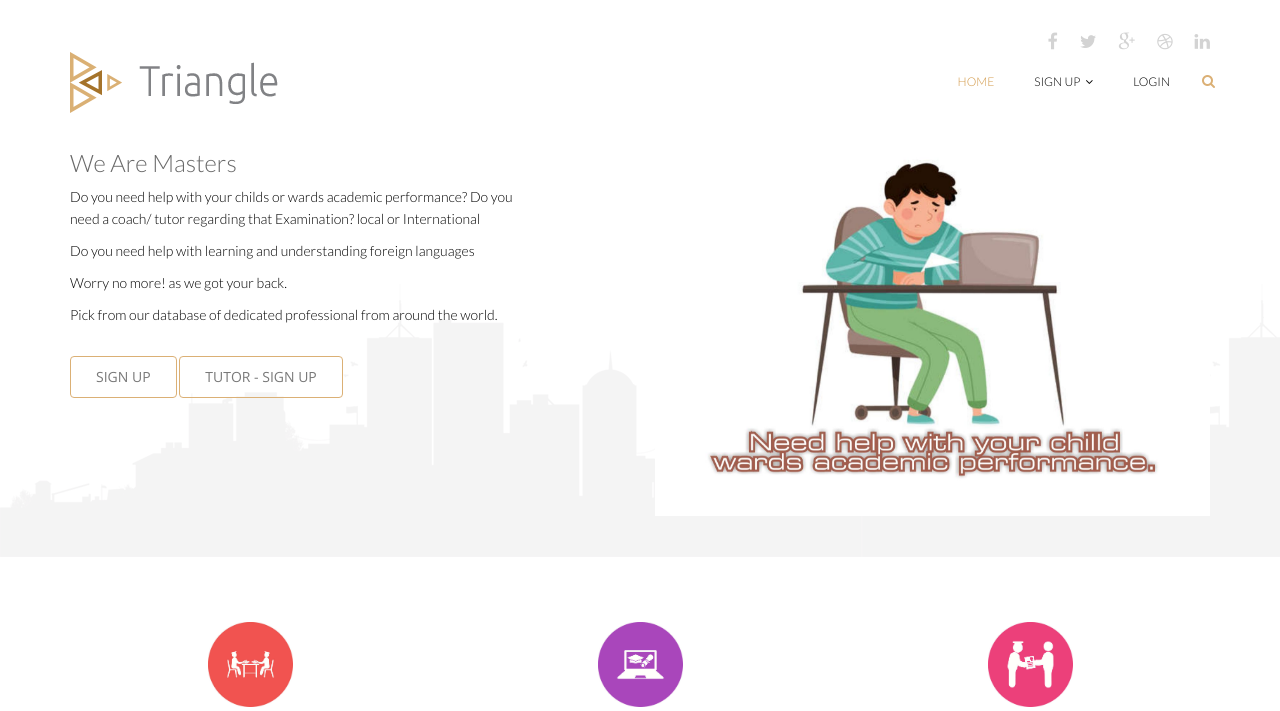
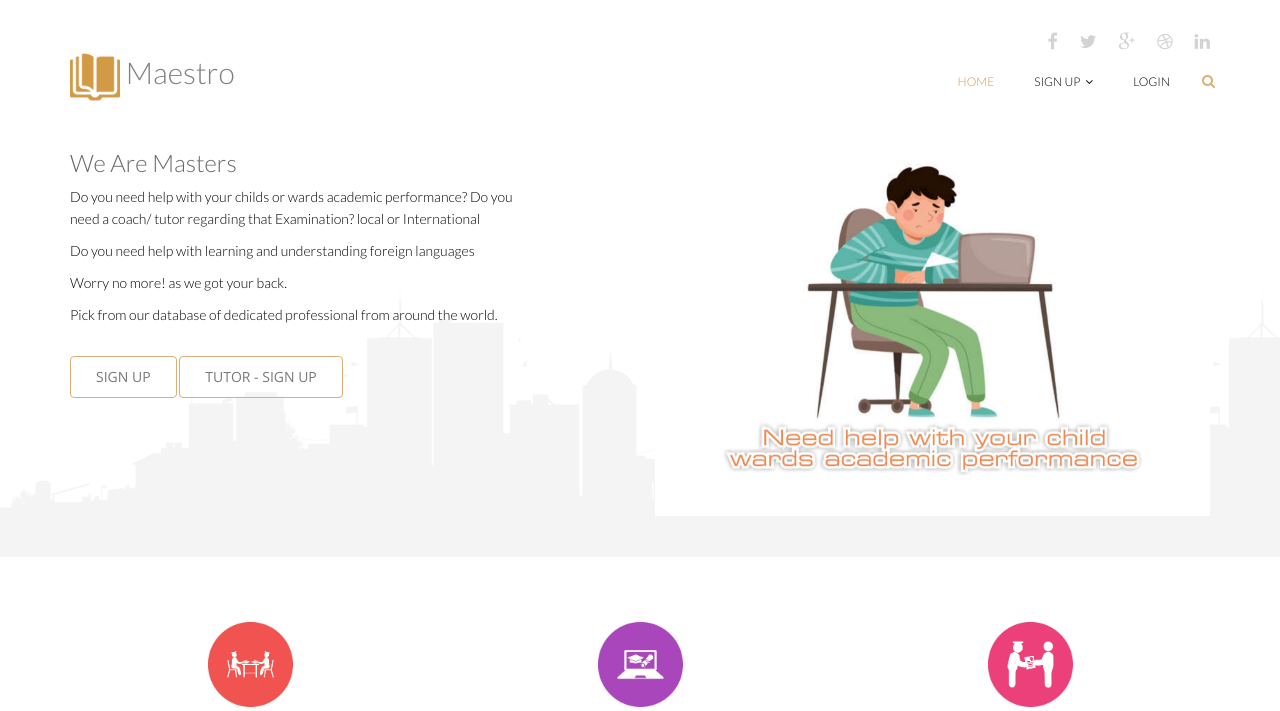
Before and after one commit to white9ja/Triangle, a Flask app: page / in a window 1280 px wide. Shown: the top 711 px of the page. Run offline with Flask 2, Linux system fonts and the light colour scheme; some libraries are stand-ins or nearby versions.

Commit message:
changed the name to maestro

```diff
--- a/triangle/templates/index.html
+++ b/triangle/templates/index.html
@@ -35,25 +35,25 @@
 
                                     <div class="carousel-inner">
                                         <div class="item active" >
-                                            <img src="/static/images/new/NEED.jpg" class="md-teach-img1"  alt="slider image">
+                                            <img src="/static/images/new/NEED1.jpg" class="md-teach-img1"  alt="slider image">
                                             <div class="carousel-caption">
                                               <!--  <h2 style="color:black;">Need help with your childs or wards academic performance</h2> -->
                                             </div>
                                         </div>
                                         <div class="item" >
-                                            <img src="/static/images/new/language1.jpg" class="md-teach-img"  alt="slider image">
+                                            <img src="/static/images/new/NEW.jpg" class="md-teach-img1"  alt="slider image">
                                             <div class="carousel-caption">
                                               <!--  <h2 style="color:black;">Need help with your childs or wards academic performance</h2> -->
                                             </div>
                                         </div>
                                         <div class="item">
-                                            <img src="/static/images/new/PICK.jpg"  class="md-teach-img-a1"    alt="slider image">
+                                            <img src="/static/images/new/PICK1.jpg"  class="md-teach-img-a1"    alt="slider image">
                                             <div class="carousel-caption" style="margin-top: 50px;">
                                                <!--  <h2 style="color:black;">Pick from Our database of qualified and cultured tutors</h2> -->
                                             </div>
                                         </div>
                                         <div class="item">
-                                            <img src="/static/images/new/ONLINE.jpg"  class="md-teach-img-b1"   alt="slider image">
+                                            <img src="/static/images/new/online1.jpg"  class="md-teach-img-b1"   alt="slider image">
                                             <div class="carousel-caption" >
                                                <!--  <h2 style="color:black;">Online and home tutors</h2> -->
                                             </div>
--- a/triangle/templates/layout/base.html
+++ b/triangle/templates/layout/base.html
@@ -328,7 +328,9 @@
                     </button>
 
                     <a class="navbar-brand" href="{{url_for('index')}}">
-                    	<h1><img src="/static/images/logo.png" alt="logo"></h1>
+                    	<h1 style="font-weight: 300; font-size: 30px;color:gray">
+                        <img src="/static/images/new/open-book.png" alt="logo" style="width:50px;height: 50px">
+                        Maestro</h1>
                     </a>
 
                 </div>
```
Also changed, not shown: triangle/static/images/new/FOREIGN.jpg (added), triangle/static/images/new/NEED1.jpg (added), triangle/static/images/new/NEW.jpg (added), triangle/static/images/new/PICK1.jpg (added), triangle/static/images/new/SUCCESS.jpg (added), triangle/static/images/new/diploma.png (added), triangle/static/images/new/online1.jpg, triangle/static/images/new/open-book.png (added).
